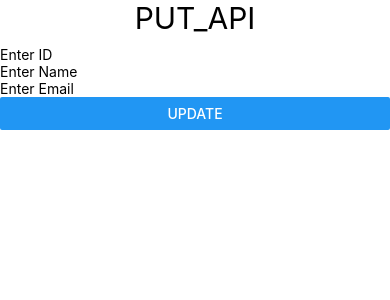
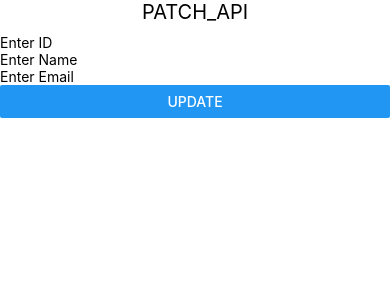
Before and after one commit to farzeen-ali/React-Native-Full-Course-2024-The-Techzeen, a React Native app: screen / in a window 390 px wide. Shown: the top 300 px of the page. Built offline with nearby package versions, Linux system fonts and the light colour scheme.

Commit message:
PATCH API Method

```diff
--- a/App.jsx
+++ b/App.jsx
@@ -4,8 +4,9 @@
 import React from 'react';
 // import { Button, Text, View } from 'react-native';
 import { View } from 'react-native';
+import PATCH_API from './src/components/PATCH_API';
 // import POST_API from './src/components/POST_API';
-import PUT_API from './src/components/PUT_API';
+// import PUT_API from './src/components/PUT_API';
 // import GET_API from './src/components/GET_API';
 // import AlertExample from './src/components/AlertExample';
 // import ModalDialogBox from './src/components/ModalDialogBox';
@@ -67,7 +68,8 @@
       {/* <AlertExample /> */}
       {/* <GET_API /> */}
       {/* <POST_API /> */}
-      <PUT_API />
+      {/* <PUT_API /> */}
+      <PATCH_API />
     </View>
   );
 };
--- /dev/null
+++ b/src/components/PATCH_API.jsx
@@ -0,0 +1,48 @@
+/* eslint-disable prettier/prettier */
+/* eslint-disable react-native/no-inline-styles */
+import { View, Text, TextInput, Button, Alert } from 'react-native';
+import React, { useState } from 'react';
+import axios from 'axios';
+
+const PATCH_API = () => {
+    const [formData, setFormData] = useState({ id: '', name: '', email: '' });
+    const handleInput = (field, value) => {
+        setFormData({...formData, [field] : value });
+    };
+    const handleUpdate = async () => {
+        try {
+            const response = await axios.patch(`http://10.0.2.2:3000/users/${formData.id}`, {
+               ...formData.name &&  {name: formData.name},
+               ...formData.email &&  {email: formData.email},
+            });
+            Alert.alert('Success', 'Data updated Successfully');
+            console.log(response.data);
+            setFormData({ id: '', name: '', email: '' });
+        } catch (error) {
+            Alert.alert('Error', 'Failed to update data');
+        }
+    };
+  return (
+    <View>
+      <Text style={{fontSize: 20, marginBottom: 10, textAlign: 'center'}}>PATCH_API</Text>
+      <TextInput
+        placeholder="Enter ID"
+        value={formData.id}
+        onChangeText={(value) => handleInput('id', value)}
+      />
+      <TextInput
+        placeholder="Enter Name"
+        value={formData.name}
+        onChangeText={(value) => handleInput('name', value)}
+      />
+      <TextInput
+        placeholder="Enter Email"
+        onChangeText={(value) => handleInput('email', value)}
+        value={formData.email}
+      />
+      <Button title="Update" onPress={handleUpdate} />
+    </View>
+  );
+};
+
+export default PATCH_API;
```
